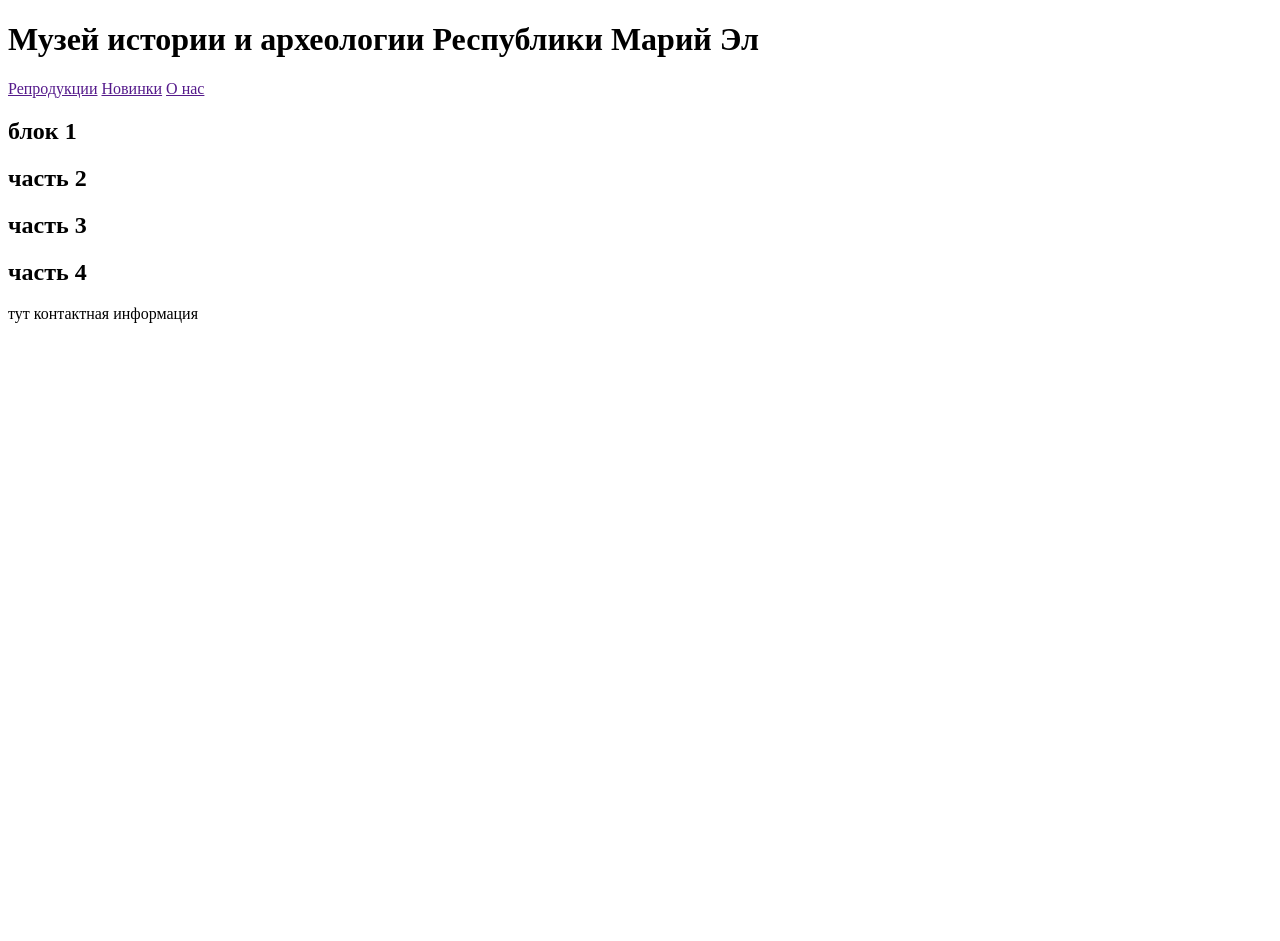
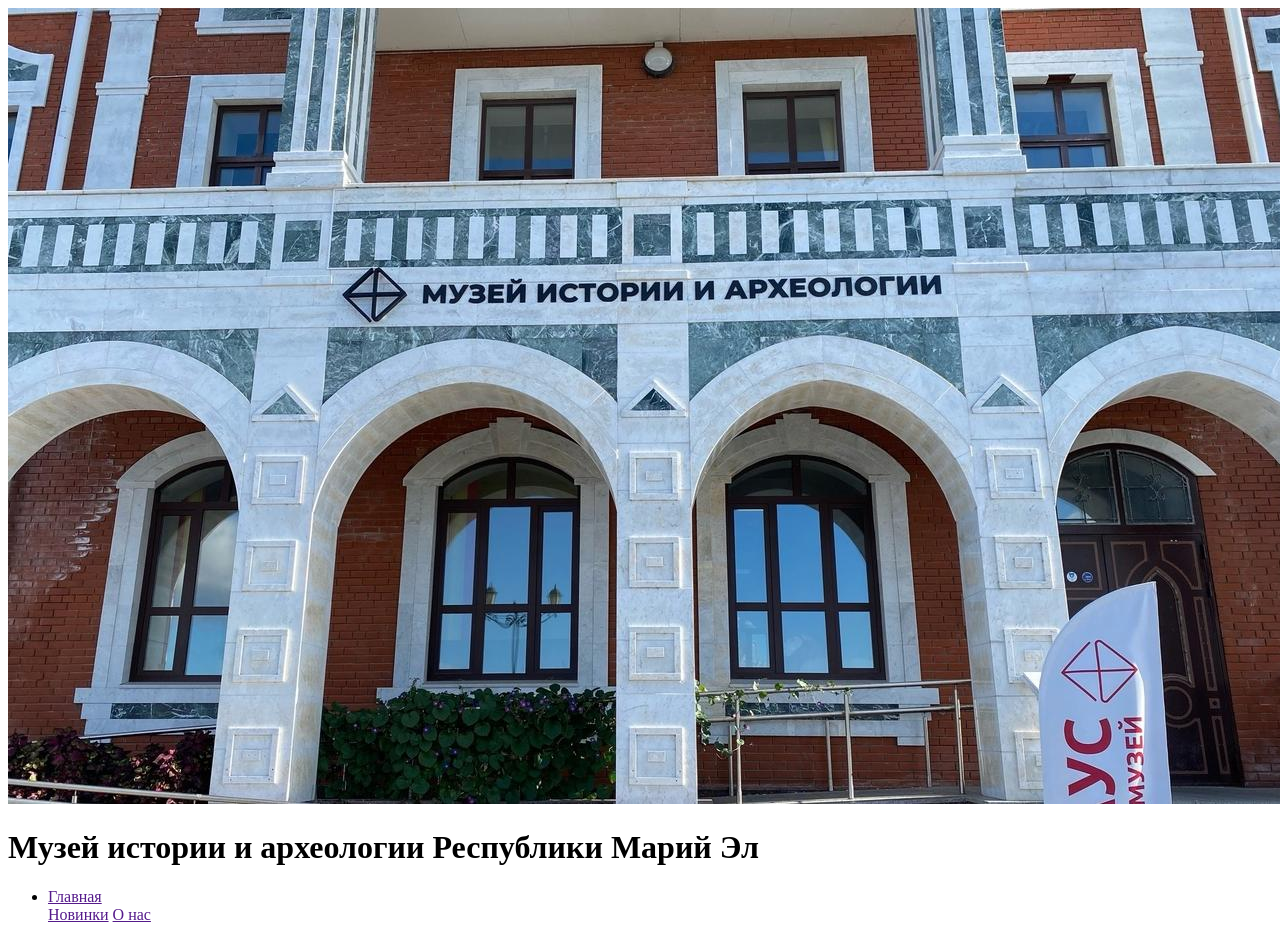
Before and after one commit to doraexplorerrt/project_tikhonova, a plain HTML site: page index.html in a window 1280 px wide. Shown: the top 941 px of the page. Before the commit the page ends 800 px from the top, so only its background shows below. Drawn offline with Linux system fonts and the light colour scheme.

Commit message:
Add files via upload

```diff
--- a/index.html
+++ b/index.html
@@ -8,9 +8,12 @@
 </head>
 <body>
     <header>
+
+        <a><img src="images/здание.jpg" alt="Здание"></a>
         <h1>Музей истории и археологии Республики Марий Эл</h1>
         <nav>
-            <a href="">Репродукции</a>
+            <ul>
+            <li><a href="">Главная</a></li>
             <a href="">Новинки</a>
             <a href="">О нас</a>
         </nav>
```
Also changed, not shown: images/здание.jpg (added), images/костюмы.webp (added), images/посетители.jpg (added), images/посетители2.jpg (added), images/экспозиция.jpg (added), images/экспозиция2.jpg (added), images/экспозиция3.jpg (added), 1 other file.
